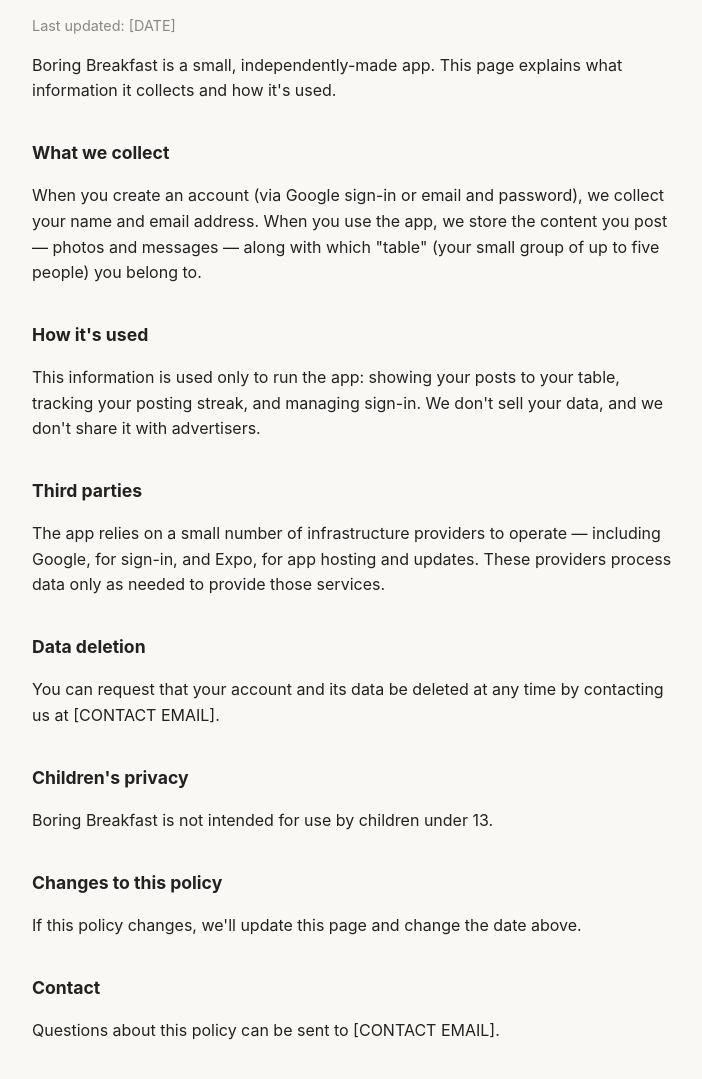
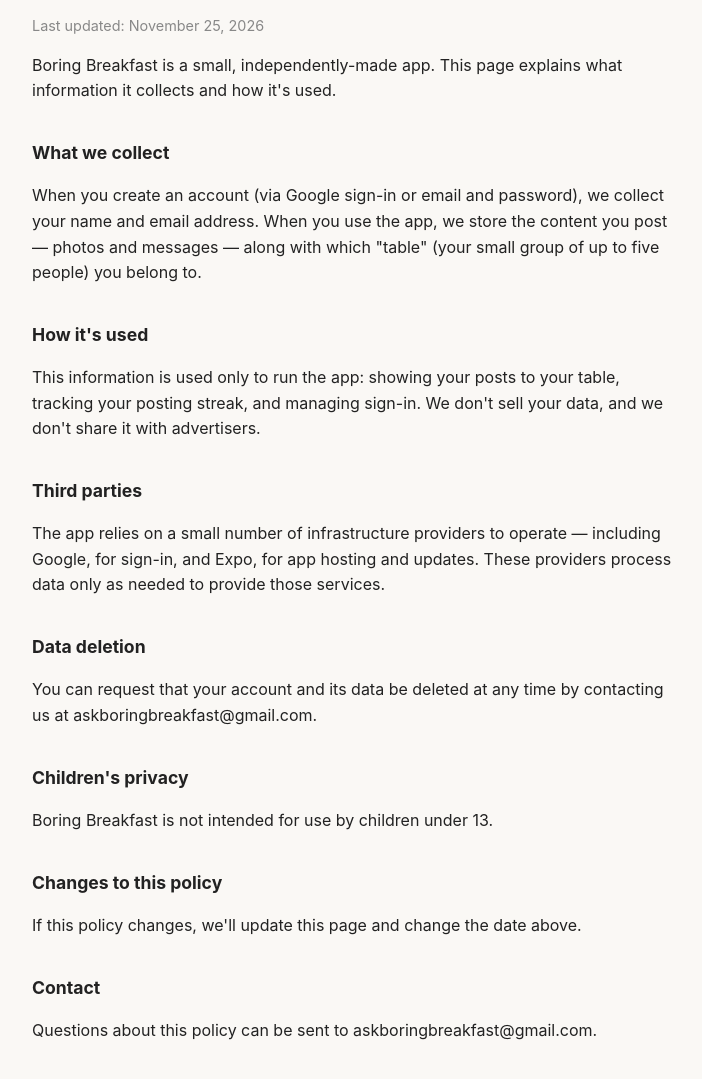
Before and after one commit to substantialsink/boring-breakfast-site, a plain HTML site: page privacy-policy.html in a window 1280 px wide. Shown: the part 151-1230 px from the top of the page, without its empty margins (288-990 px from the left). Drawn offline with Linux system fonts and the light colour scheme.

Commit message:
Fill in privacy policy date and contact email
Co-Authored-By: Claude Sonnet 5 <noreply@anthropic.com>

```diff
--- a/privacy-policy.html
+++ b/privacy-policy.html
@@ -15,7 +15,7 @@
 <body>
   <p><a href="index.html">&larr; Boring Breakfast</a></p>
   <h1>Privacy Policy</h1>
-  <p class="updated">Last updated: [DATE]</p>
+  <p class="updated">Last updated: November 25, 2026</p>
 
   <p>Boring Breakfast is a small, independently-made app. This page explains what information it collects and how it's used.</p>
 
@@ -29,7 +29,7 @@
   <p>The app relies on a small number of infrastructure providers to operate — including Google, for sign-in, and Expo, for app hosting and updates. These providers process data only as needed to provide those services.</p>
 
   <h2>Data deletion</h2>
-  <p>You can request that your account and its data be deleted at any time by contacting us at [CONTACT EMAIL].</p>
+  <p>You can request that your account and its data be deleted at any time by contacting us at askboringbreakfast@gmail.com.</p>
 
   <h2>Children's privacy</h2>
   <p>Boring Breakfast is not intended for use by children under 13.</p>
@@ -38,6 +38,6 @@
   <p>If this policy changes, we'll update this page and change the date above.</p>
 
   <h2>Contact</h2>
-  <p>Questions about this policy can be sent to [CONTACT EMAIL].</p>
+  <p>Questions about this policy can be sent to askboringbreakfast@gmail.com.</p>
 </body>
 </html>
```
